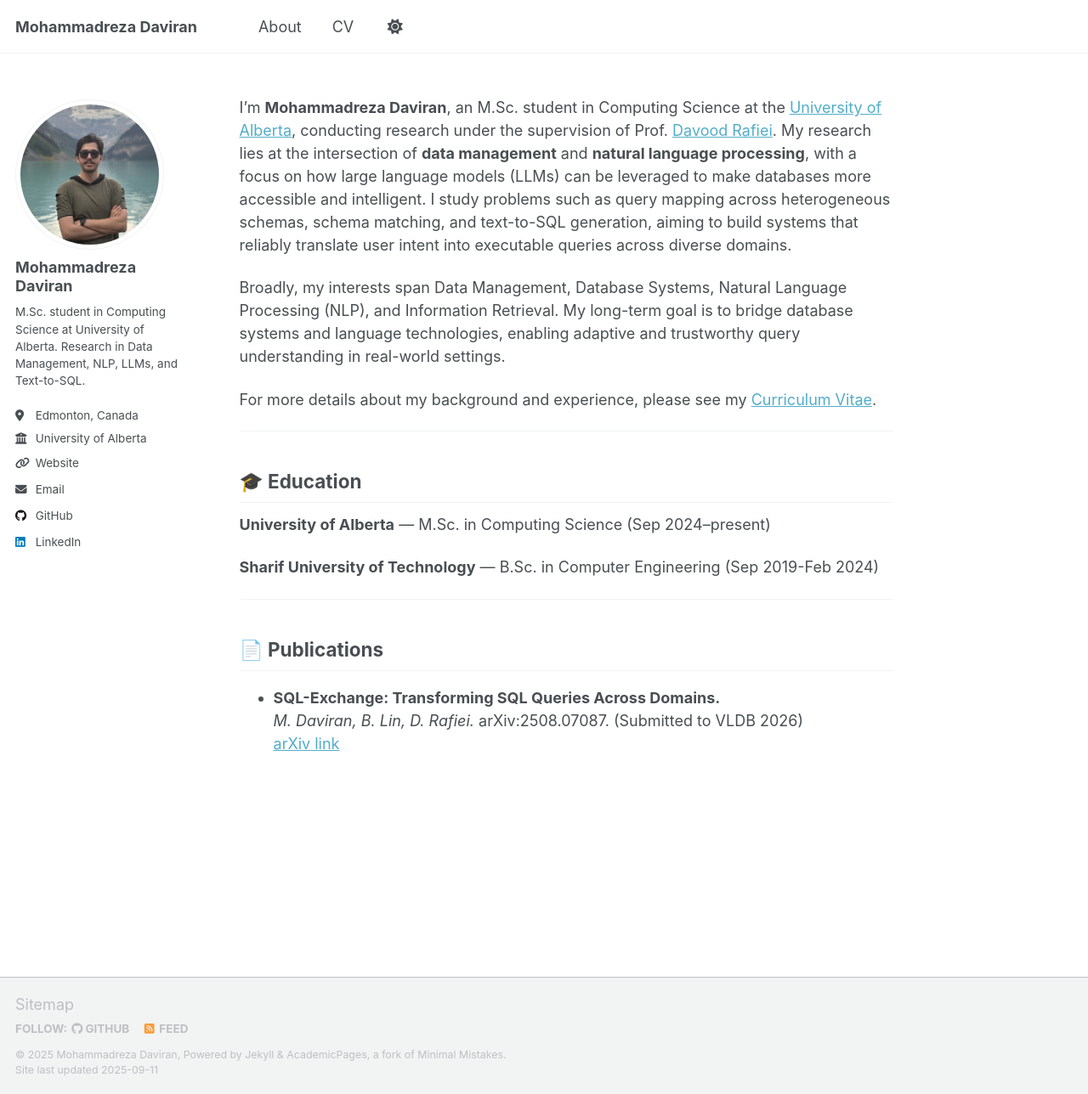
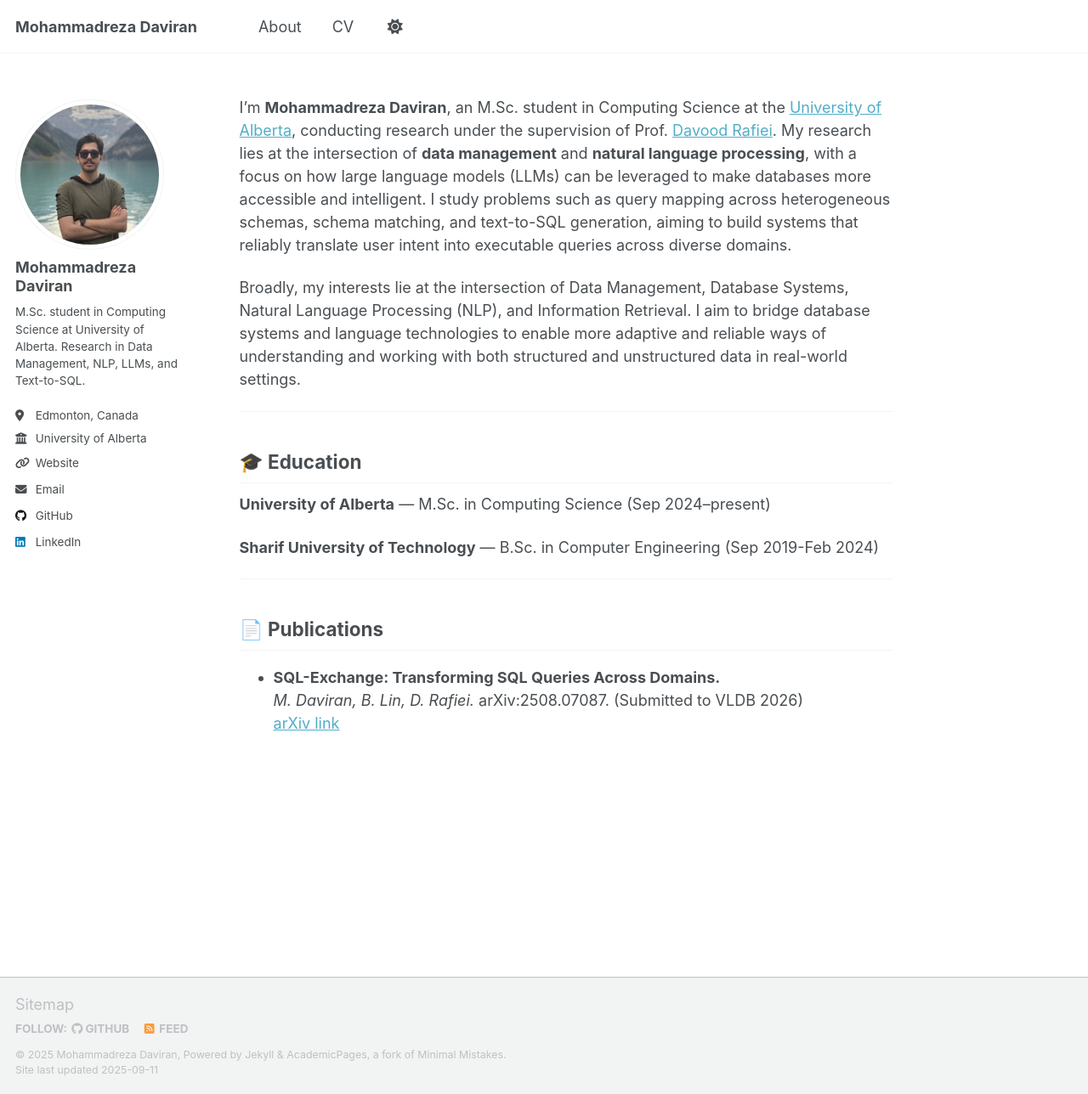
Before and after one commit to mmdrez4/mmdrez4.github.io, a Jekyll site: the page built from _pages/about.md, in a window 1280 px wide and 1288 px high. Shown: the whole window at 85% size. Built offline with Jekyll 4.4.1, drawn with Linux system fonts in a browser that asks for light colours; a script that is not in the unit is left out.

Commit message:
Update about.md

```diff
--- a/_pages/about.md
+++ b/_pages/about.md
@@ -7,9 +7,7 @@ author_profile: true
 
 I’m **Mohammadreza Daviran**, an M.Sc. student in Computing Science at the [University of Alberta](https://www.ualberta.ca/en), conducting research under the supervision of Prof. [Davood Rafiei](https://webdocs.cs.ualberta.ca/~drafiei/). My research lies at the intersection of **data management** and **natural language processing**, with a focus on how large language models (LLMs) can be leveraged to make databases more accessible and intelligent. I study problems such as query mapping across heterogeneous schemas, schema matching, and text-to-SQL generation, aiming to build systems that reliably translate user intent into executable queries across diverse domains.
 
-Broadly, my interests span Data Management, Database Systems, Natural Language Processing (NLP), and Information Retrieval. My long-term goal is to bridge database systems and language technologies, enabling adaptive and trustworthy query understanding in real-world settings.
-
-For more details about my background and experience, please see my [Curriculum Vitae](/cv/).
+Broadly, my interests lie at the intersection of Data Management, Database Systems, Natural Language Processing (NLP), and Information Retrieval. I aim to bridge database systems and language technologies to enable more adaptive and reliable ways of understanding and working with both structured and unstructured data in real-world settings.
 
 ---
 
```
